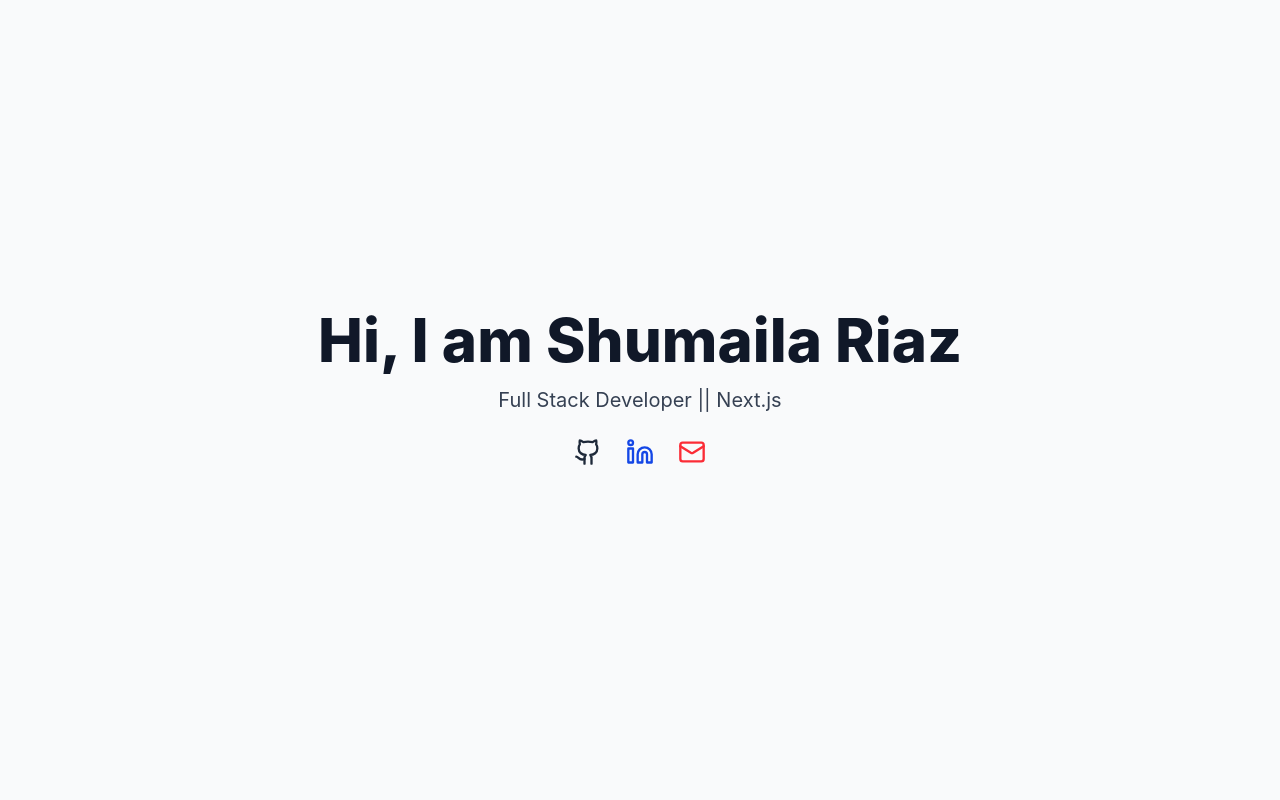
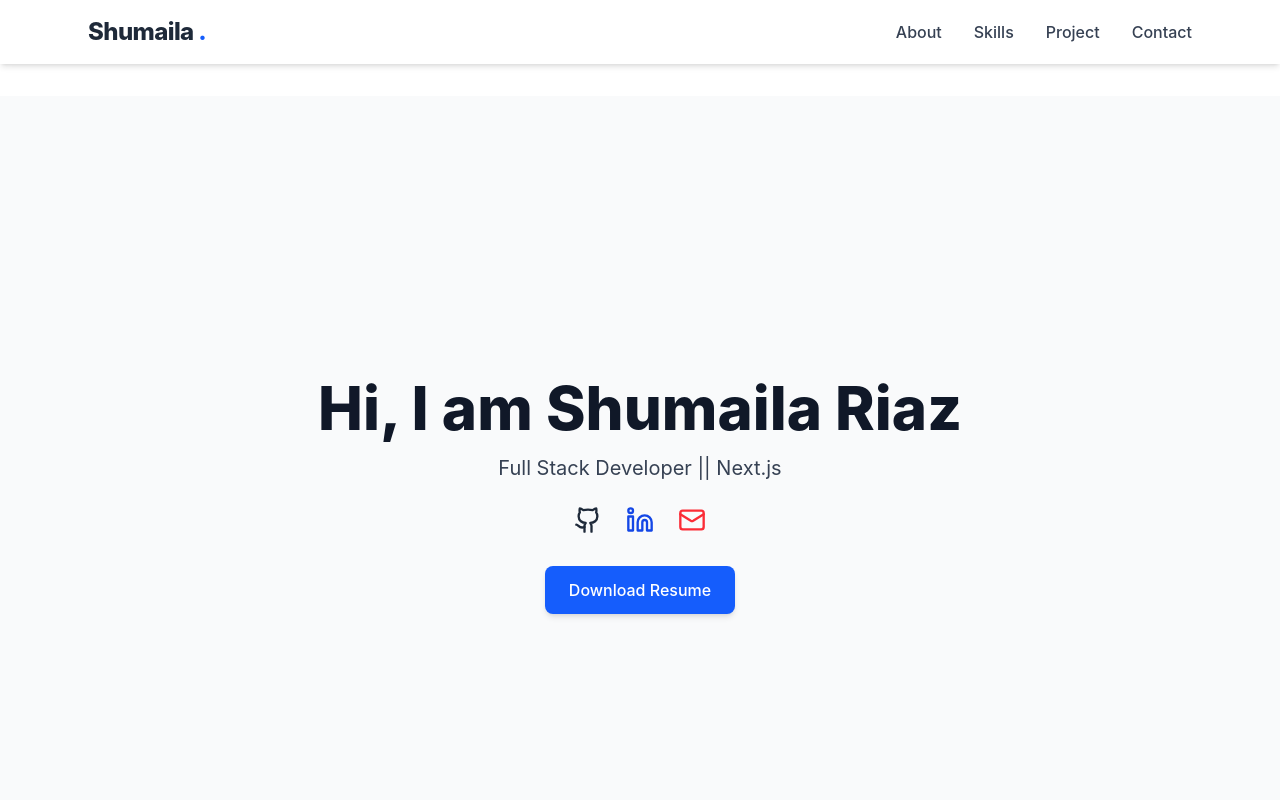
Before and after one commit to shumaila1421/Portfolio--Next.js, a Next.js app: page / in a window 1280 px wide. Shown: the top 800 px of the page. Built offline with nearby package versions, Linux system fonts and the light colour scheme.

Commit message:
navbar added

```diff
--- a/app/components/navbar.tsx
+++ b/app/components/navbar.tsx
@@ -1 +1,65 @@
 "use client";
+import { Menu, X } from "lucide-react";
+import { useState } from "react";
+import Link from "next/link";
+
+export default function Navbar() {
+  const [isOpen, setIsOpen] = useState(false);
+
+  return (
+    <nav className="fixed top-0 w-full bg-white shadow-md z-50">
+      <div className="max-w-6xl mx-auto px-6 py-4 flex justify-between items-center">
+        <Link href="/" scroll>
+          <h1 className="text-2xl font-extrabold tracking-tight text-gray-800 hover:scale-105 transition-transform duration-100 cursor-pointer ">
+            Shumaila <span className="text-blue-600">.</span>
+          </h1>
+        </Link>
+
+        {/* Desktop Menu */}
+
+        <div className="hidden md:flex gap-8 text-gray-700 font-medium">
+          <a href="#about" className="hover:text-blue-600 transition">
+            About
+          </a>
+          <a href="#skills" className="hover:text-blue-600 transition">
+            Skills
+          </a>
+          <a href="#projects" className="hover:text-blue-600 transition">
+            Project
+          </a>
+          <a href="#contact" className="hover:text-blue-600 transition">
+            Contact
+          </a>
+        </div>
+
+        {/* Mobile Icon*/}
+
+        <div className="md:hidden cursor-pointer">
+          {isOpen ? (
+            <X size={28} onClick={() => setIsOpen(false)} />
+          ) : (
+            <Menu size={28} onClick={() => setIsOpen(true)} />
+          )}
+        </div>
+      </div>
+
+      {/* Mobile Menu */}
+      {isOpen && (
+        <div className="md:hidden bg-white shadow-md px-6 py-4 flex flex-col gap-4 text-gray-700 font-medium">
+          <a href="#about" onClick={() => setIsOpen(false)}>
+            About
+          </a>
+          <a href="#skills" onClick={() => setIsOpen(false)}>
+            Skills
+          </a>
+          <a href="#projects" onClick={() => setIsOpen(false)}>
+            Projects
+          </a>
+          <a href="#contact" onClick={() => setIsOpen(false)}>
+            Contact
+          </a>
+        </div>
+      )}
+    </nav>
+  );
+}
--- a/app/layout.tsx
+++ b/app/layout.tsx
@@ -1,6 +1,7 @@
 import type { Metadata } from "next";
 import { Geist, Geist_Mono } from "next/font/google";
 import "./globals.css";
+import Navbar from "./components/navbar";
 
 const geistSans = Geist({
   variable: "--font-geist-sans",
@@ -27,7 +28,8 @@ export default function RootLayout({
       <body
         className={`${geistSans.variable} ${geistMono.variable} antialiased`}
       >
-        {children}
+        <Navbar />
+        <main className="pt-24">{children}</main>
       </body>
     </html>
   );
--- a/app/page.tsx
+++ b/app/page.tsx
@@ -1,10 +1,14 @@
 import { Github, Linkedin, Mail } from "lucide-react";
+
 import React from "react";
 
 export default function Home() {
   return (
     <div>
-      <section className="min-h-screen flex flex-col items-center justify-center text-center bg-gray-50 px-4 ">
+      <section
+        id="hero-section"
+        className="min-h-screen flex flex-col items-center justify-center text-center bg-gray-50 px-4 "
+      >
         {/* Hero-section */}
         <h1 className="text-5xl sm:text-6xl font-extrabold mb-4 text-gray-900">
           Hi, I am Shumaila Riaz
@@ -40,11 +44,18 @@ export default function Home() {
             <Mail size={28} />
           </a>
         </div>
+        <a
+          href="/Shumaila_Resume.pdf"
+          download
+          className="inline-flex items-center gap-2 mt-2 bg-blue-600 text-white px-6 py-3 rounded-lg font-medium hover:bg-blue-700 transition duration-300 shadow-md hover:scale-105"
+        >
+          Download Resume
+        </a>
       </section>
 
       {/* About */}
 
-      <section className="y-20 bg-white px-6">
+      <section id="about" className="y-20 bg-white px-6">
         <div className="max-w-4xl mx-auto text-center">
           <h2 className="text-3xl font-bold mb-6 text-gray-900"> About Me</h2>
           <p className="text-gray-700 text-lg leading-relaxed">
```
Also changed, not shown: 1 other file (tests, documents, lock files or other folders).
